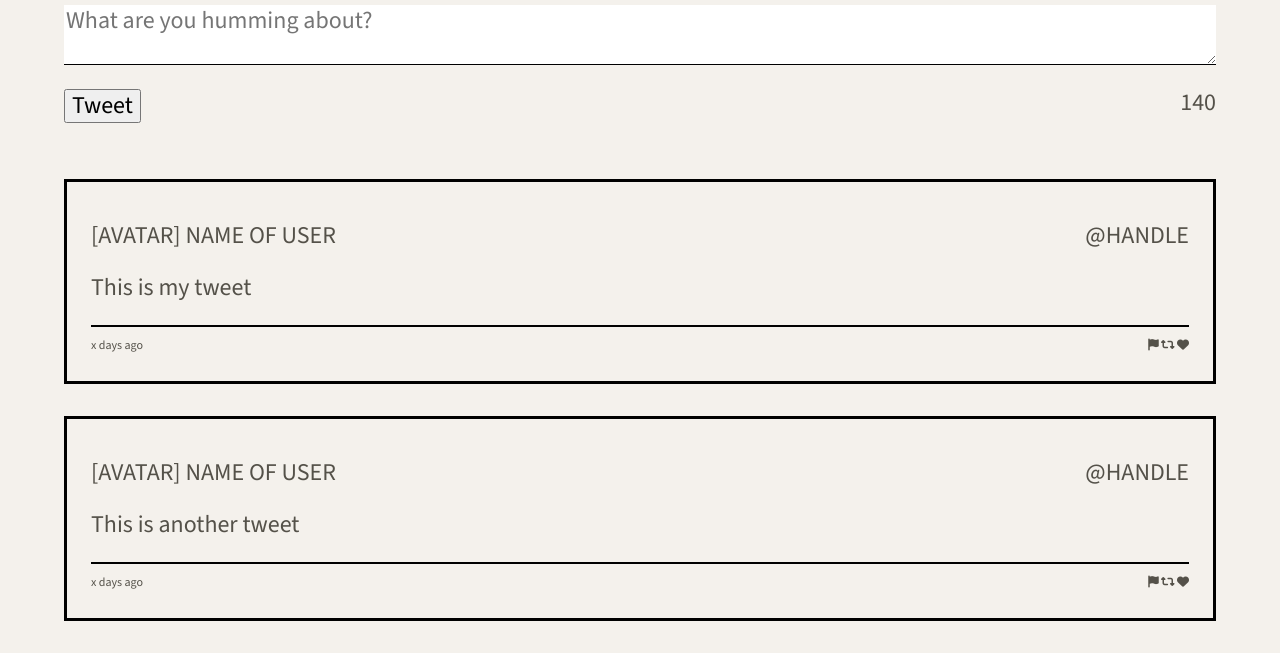
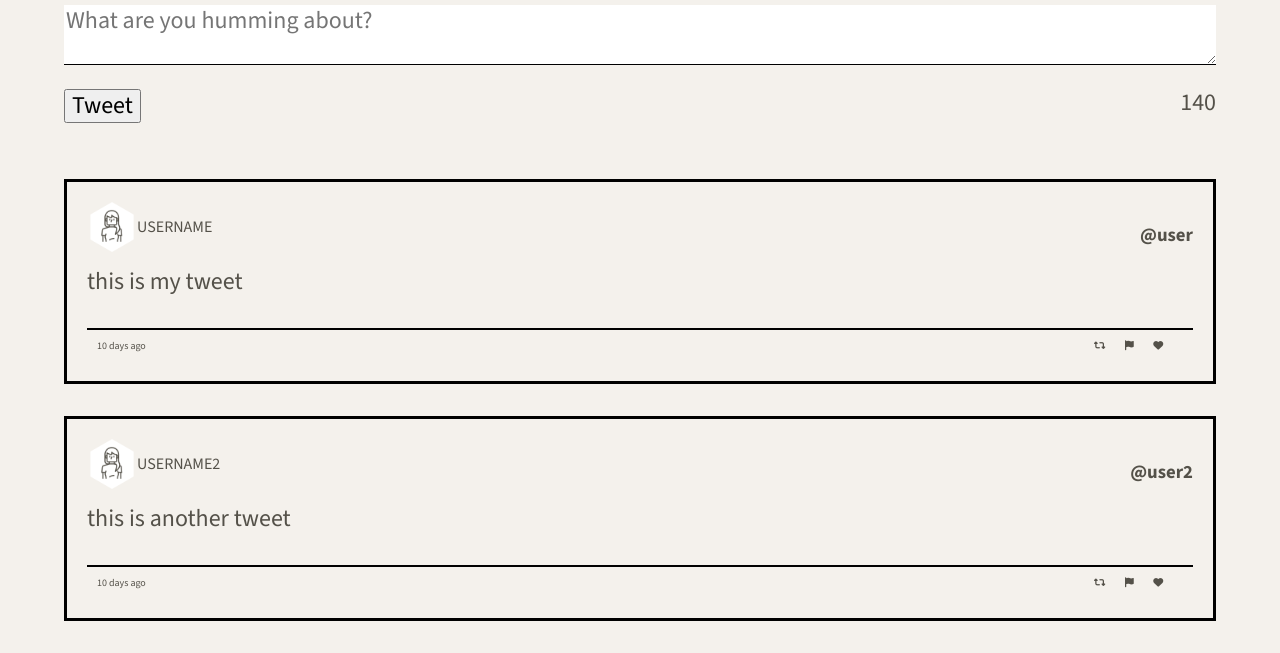
Before and after one commit to semblant/tweeter, a website: page public/index.html in a window 1280 px wide. Shown: the part 616-1269 px from the top of the page. Drawn offline with nearby package versions, Linux system fonts and the light colour scheme.

Commit message:
Fix styling and improve html

```diff
--- a/public/index.html
+++ b/public/index.html
@@ -65,35 +65,39 @@
 
     <section class="tweet-container">
 
-      <article>
+      <article class='tweet'>
         <header>
-          <p>[AVATAR] NAME OF USER</p>
-          <p>@HANDLE</p>
+          <span class="tweet-name">
+            <img class="avatar" src="/images/profile-hex.png"/> USERNAME
+          </span>
+          <h3>@user</h3>
         </header>
-        <p id="tweet-container-text">This is my tweet</p>
+        <section class='tweet-text'>this is my tweet</section>
         <footer>
-        <p>x days ago</p>
-        <div class="footer-icons ">
-          <i class="fa-solid fa-flag"></i>
-          <i class="fa-solid fa-retweet"></i>
-          <i class="fa-solid fa-heart"></i>
-        </div>
+          <span> 10 days ago </span>
+          <div class='tweet-icons'>
+            <i name='retweet' class='fas fa-retweet'></i>
+            <i name='flag' class='fas fa-flag'></i>
+            <i name='heart' class='fas fa-heart'></i>
+          </div>
         </footer>
       </article>
 
-      <article>
+      <article class='tweet'>
         <header>
-          <p>[AVATAR] NAME OF USER</p>
-          <p>@HANDLE</p>
+          <span class="tweet-name">
+            <img class="avatar" src="/images/profile-hex.png"/> USERNAME2
+          </span>
+          <h3>@user2</h3>
         </header>
-        <p id="tweet-container-text">This is another tweet</p>
+        <section class='tweet-text'>this is another tweet</section>
         <footer>
-        <p>x days ago</p>
-        <div class="footer-icons ">
-          <i class="fa-solid fa-flag"></i>
-          <i class="fa-solid fa-retweet"></i>
-          <i class="fa-solid fa-heart"></i>
-        </div>
+          <span> 10 days ago </span>
+          <div class='tweet-icons'>
+            <i name='retweet' class='fas fa-retweet'></i>
+            <i name='flag' class='fas fa-flag'></i>
+            <i name='heart' class='fas fa-heart'></i>
+          </div>
         </footer>
       </article>
 
--- a/public/scripts/composer-char-counter.js
+++ b/public/scripts/composer-char-counter.js
@@ -16,10 +16,4 @@ $(document).ready(function() {
       $counter.css("color", "#a49e96");
     }
   });
-
-
-  $("#tweet-container").hover(function() {
-    $(this).css("box-shadow", "2px 2px 2px darkgrey")
-  });
-
 });
--- a/public/styles/tweet.css
+++ b/public/styles/tweet.css
@@ -1,47 +1,61 @@
-.tweet-container article {
+.tweet {
   box-sizing: border-box;
   width: 100%;
   border: black;
   border-width: 2px rgb(46, 44, 44);
   border-style: solid;
-  padding: 1rem 1.5rem;
+  padding: 20px 20px;
   margin: 2rem auto;
 }
 
-.tweet-container article header {
+.avatar {
+  height: 50px;
+  width: 50px;
+}
+
+.tweet header {
   display: flex;
   flex-direction: row;
   align-items: center;
   justify-content: space-between;
-  font-size: 1em;
+  font-size: 1rem;
 }
 
-p#tweet-container-text {
+.tweet-name {
+  display: flex;
+  align-items: center;
+  padding-bottom: 1rem;
+}
+
+section.tweet-text {
   border-top: 0px;
   border-left: 0px;
   border-right: 0px;
   border-bottom: 2px black;
-  padding-bottom: 1em;
   border-style: solid;
+  padding-bottom: 2rem;
   margin: 0 0;
 }
 
-.tweet-container article footer {
+.tweet footer {
   display: flex;
   flex-direction: row;
   align-items: center;
   justify-content: space-between;
-  font-size: 0.5em;
+  font-size: 10px;
+  padding: 10px 10px;
 }
 
-.fa-solid.fa-flag:hover {
-  color:orange;
+div.tweet-icons {
+  width: 10%;
+  display: flex;
+  justify-content: space-evenly;
 }
 
-.fa-solid.fa-retweet:hover {
-  color:orange;
+.tweet:hover {
+  box-shadow: 0px 0px 10px 0px darkgrey;
 }
 
-.fa-solid.fa-heart:hover {
-  color:orange;
+.tweet-icons i:hover {
+  color: orange;
 }
```
Also changed, not shown: public/styles/new-tweet.css (+0 -8 lines).
